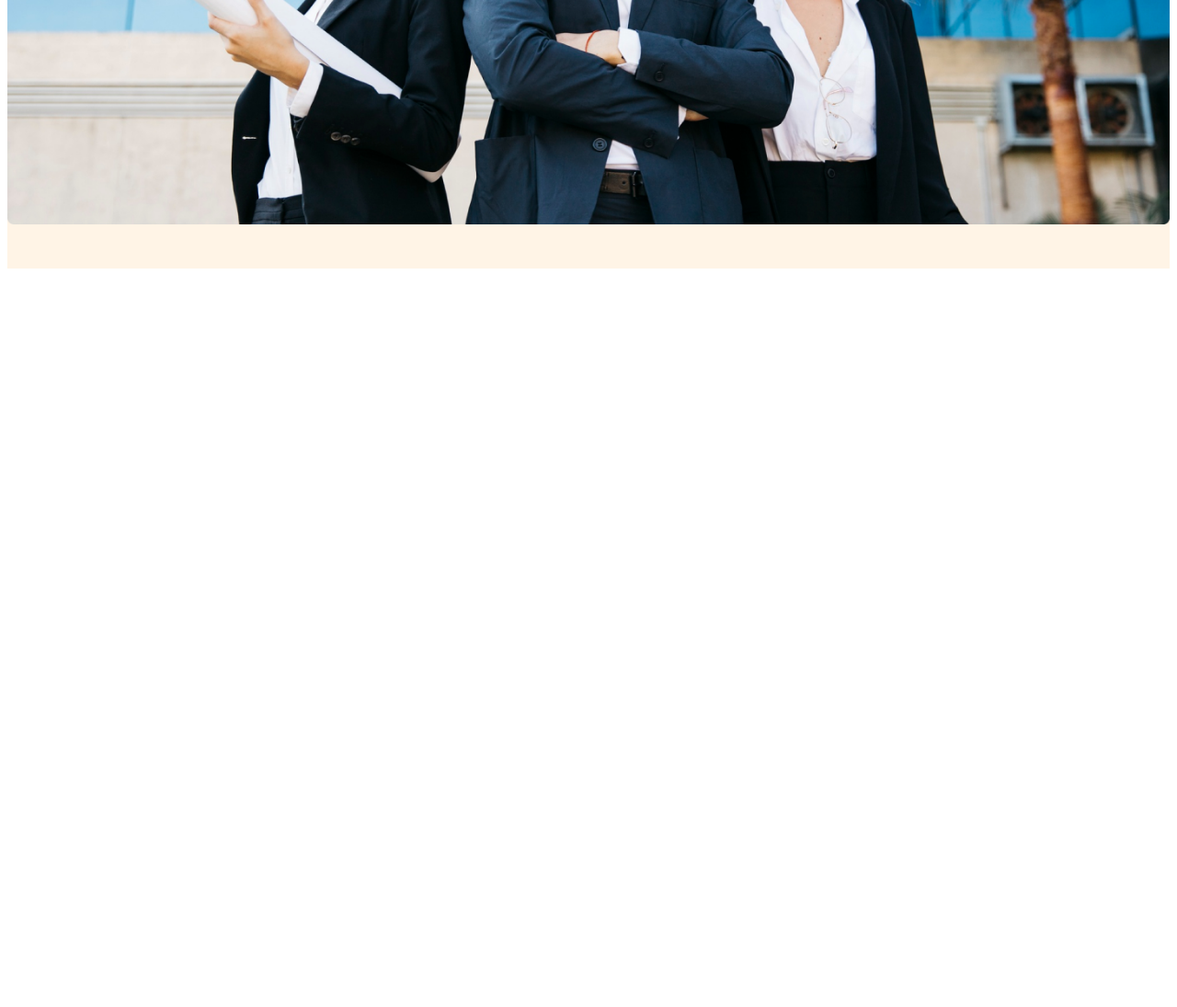
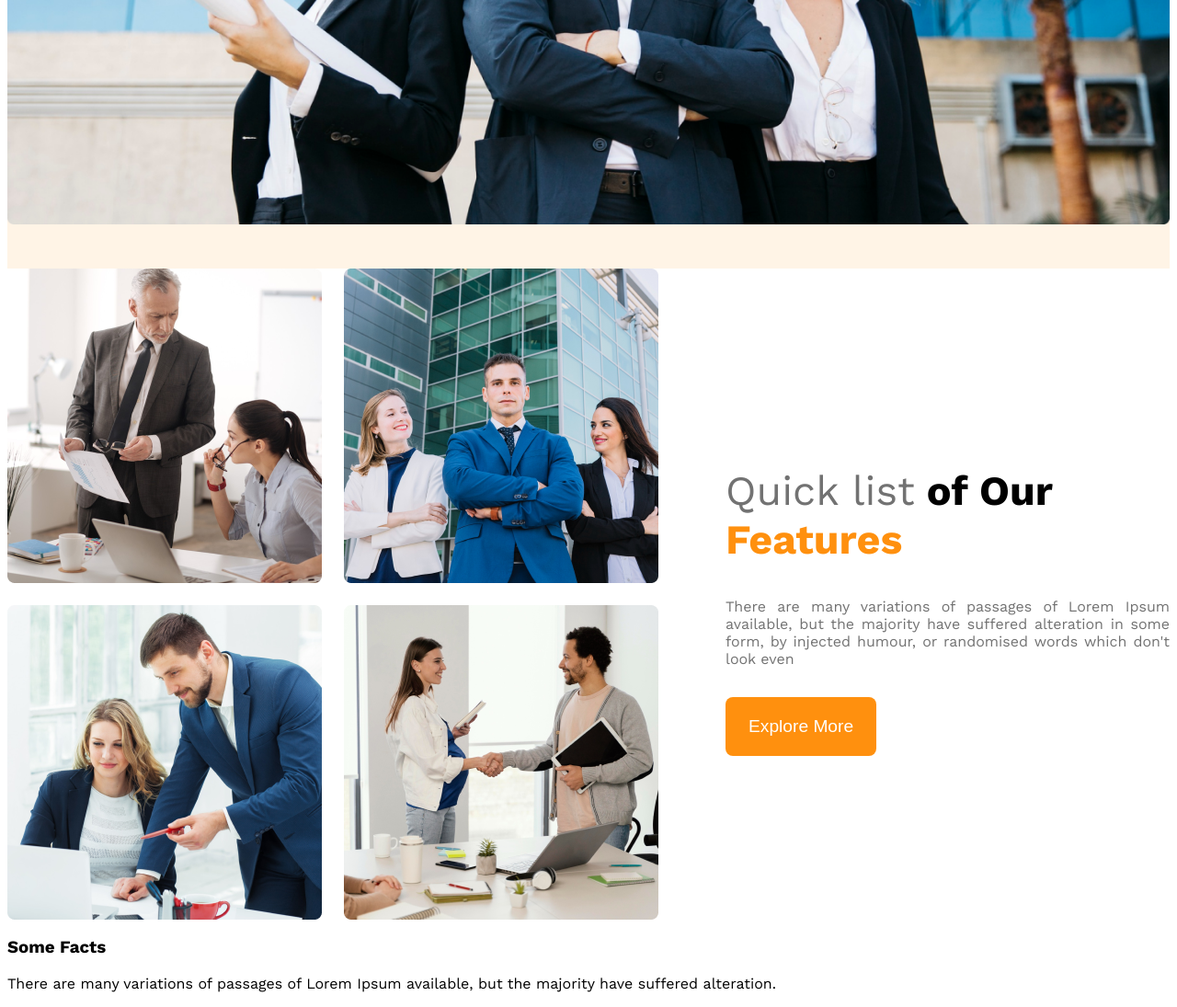
Before and after one commit to Faria-123/g3-architects-resources, a plain HTML site: page index.html in a window 1280 px wide. Shown: the part 834-1929 px from the top of the page at 92% size. Before the commit the page ends 1134 px from the top, so only its background shows below. Drawn offline with nearby package versions, Linux system fonts and the light colour scheme.

Commit message:
commit for third work

```diff
--- a/index.html
+++ b/index.html
@@ -30,7 +30,41 @@
       <img src="./images/banner.png" alt="" class="img">
     </div>
   </header>
-  <main></main>
+  <main>
+    <section class="feature-container">
+      <div class="team-container">
+        <img src="./images/team1.png" alt="">
+        <img src="./images/team2.png" alt="">
+        <img src="./images/team3.png" alt="">
+        <img src="./images/team4.png" alt="">
+      </div>
+      <div class="feature">
+        <h1><span class="quick text-light-gray">Quick list</span> of Our <span class="feature-text">Features</span></h1>
+        <p class="text-light-gray">There are many variations of passages of Lorem Ipsum available, but the majority have
+          suffered alteration in
+          some form,
+          by injected humour, or randomised words which don't look even</p>
+        <button class="btn-1">Explore More</button>
+      </div>
+    </section>
+    <!-- features you will enjoy -->
+    <section class="enjoy">
+      <div class="enjoy-feature">
+
+      </div>
+
+    </section>
+    <!-- some facts -->
+    <section class="some-facts">
+      <h3>Some Facts</h3>
+      <p>There are many variations of passages of Lorem Ipsum available, but the majority have suffered alteration.</p>
+      <div class="card-container">
+        <div class="card">
+
+        </div>
+      </div>
+    </section>
+  </main>
   <footer></footer>
 </body>
 
--- a/style/s1.css
+++ b/style/s1.css
@@ -60,10 +60,67 @@
   background-color: #FF900E;
   border-radius: 0.5rem;
 }
+main{
+  max-width: 1440px;
+  margin: 0 auto;
+}
+.feature-container{
+  max-width: 1318px;
+  margin: 0 auto;
+  display: flex;
+  align-items: center;
 
+}
 
+.team-container{
+  display: grid;
+  grid-template-columns: repeat(2,1fr);
+  gap: 24px;
+}
+.feature{
+  max-width: 530px;
+  margin-left: 73px;
+}
+.feature h1{
+  font-size: 2.8rem;
+}
+.quick{
+  font-weight: 400;
+}
+.feature-text{
+  color: #FF900E;
+}
+.feature p{
+  font-size: 16px;
+  margin-bottom: 32px;
+  text-align: justify;
+}
+.btn-1{
+  font-size: 1.2rem;
+  color: white;
+  padding: 21px 25px;
+  background-color: #FF900E;
+  border-radius: 0.5rem;
+  border: none;
+}
 @media screen and (max-width:576px){
   .navbar,.nav-links{
     flex-direction: column;
   }
+  .feature-container{
+    flex-direction: column;
+    /* margin: 0px 0px; */
+  }
+  .team-container{
+    grid-template-columns: repeat(1,1fr);
+  }
 }
+@media screen and (min-width: 576px) and (max-width: 927px){
+  .feature-container{
+    flex-direction: column;
+  }
+  .feature{
+    margin: 0 auto;
+    padding: 20px;
+  }
+}
```
